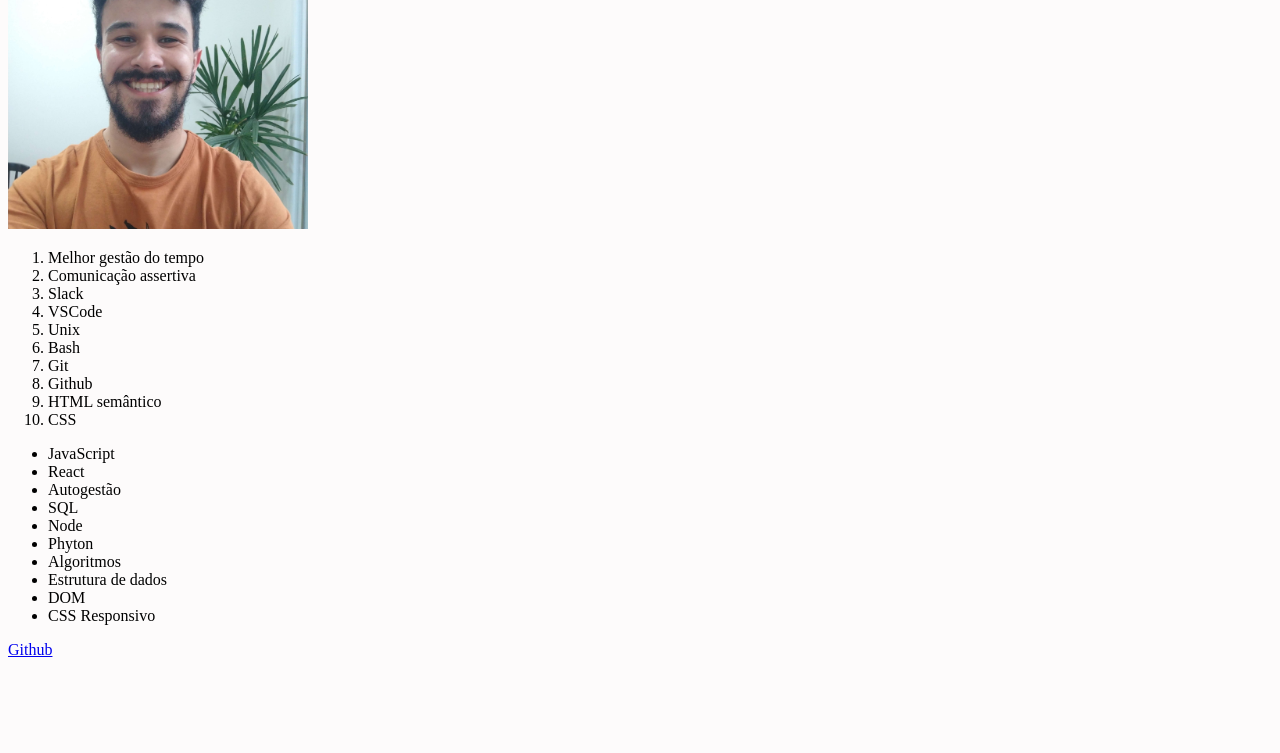
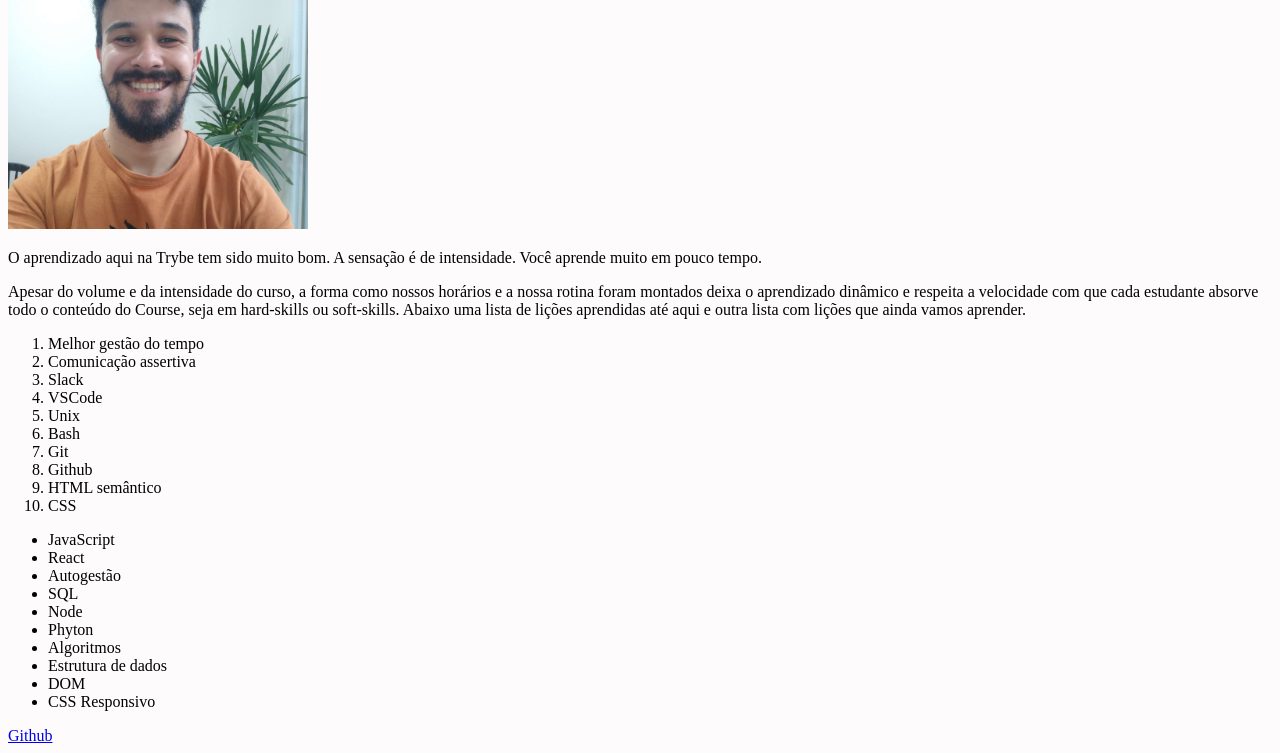
Before and after one commit to Leo02452/lessons-learned, a website: page index.html in a window 1280 px wide. Shown: the part 79-832 px from the top of the page. Before the commit the page ends 800 px from the top, so only its background shows below. Drawn offline with Linux system fonts and the light colour scheme.

Commit message:
Requisito 8 feito

```diff
--- a/index.html
+++ b/index.html
@@ -14,6 +14,10 @@
     </header>
     <main>
         <img id="minha_foto" src="images/foto_perfil.jpg" alt="foto de Leo Araujo">
+        <article>
+            <p>O aprendizado aqui na Trybe tem sido muito bom. A sensação é de intensidade. Você aprende muito em pouco tempo.</p>
+            <p>Apesar do volume e da intensidade do curso, a forma como nossos horários e a nossa rotina foram montados deixa o aprendizado dinâmico e respeita a velocidade com que cada estudante absorve todo o conteúdo do Course, seja em hard-skills ou soft-skills. Abaixo uma lista de lições aprendidas até aqui e outra lista com lições que ainda vamos aprender.</p>
+        </article>
         <ol id="licoes_aprendidas">
             <li>Melhor gestão do tempo</li>
             <li>Comunicação assertiva</li>
```
